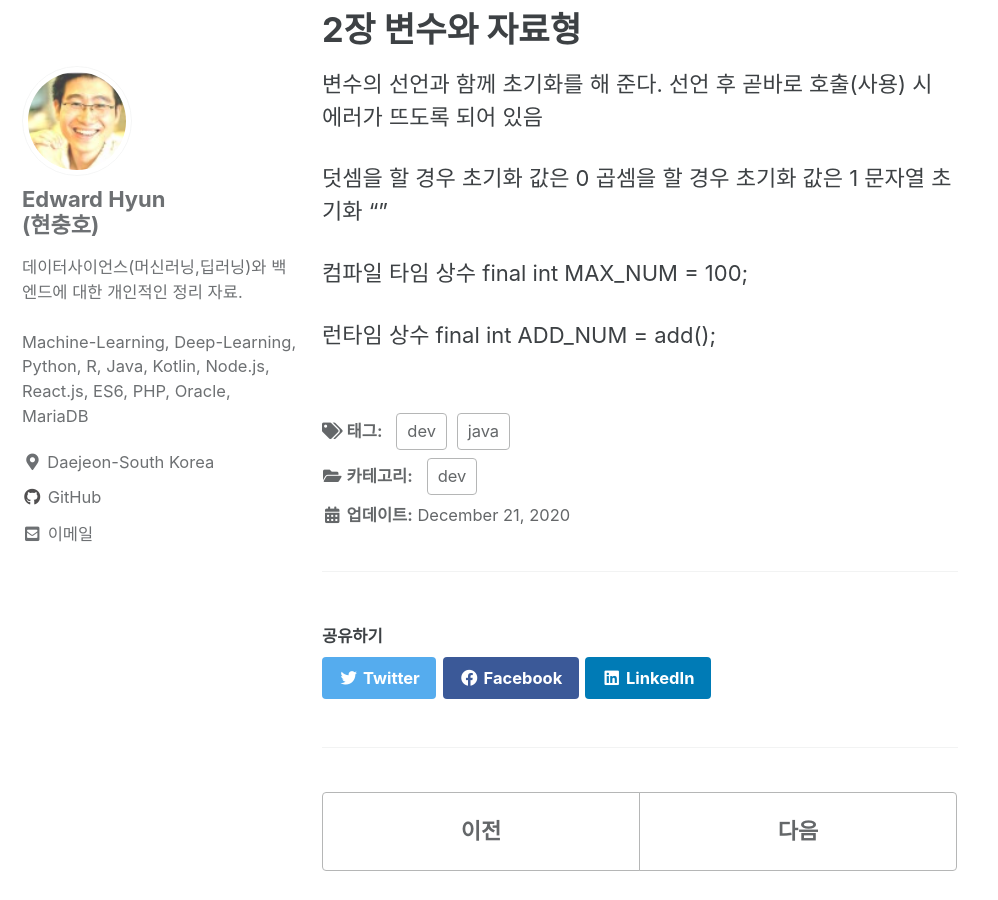
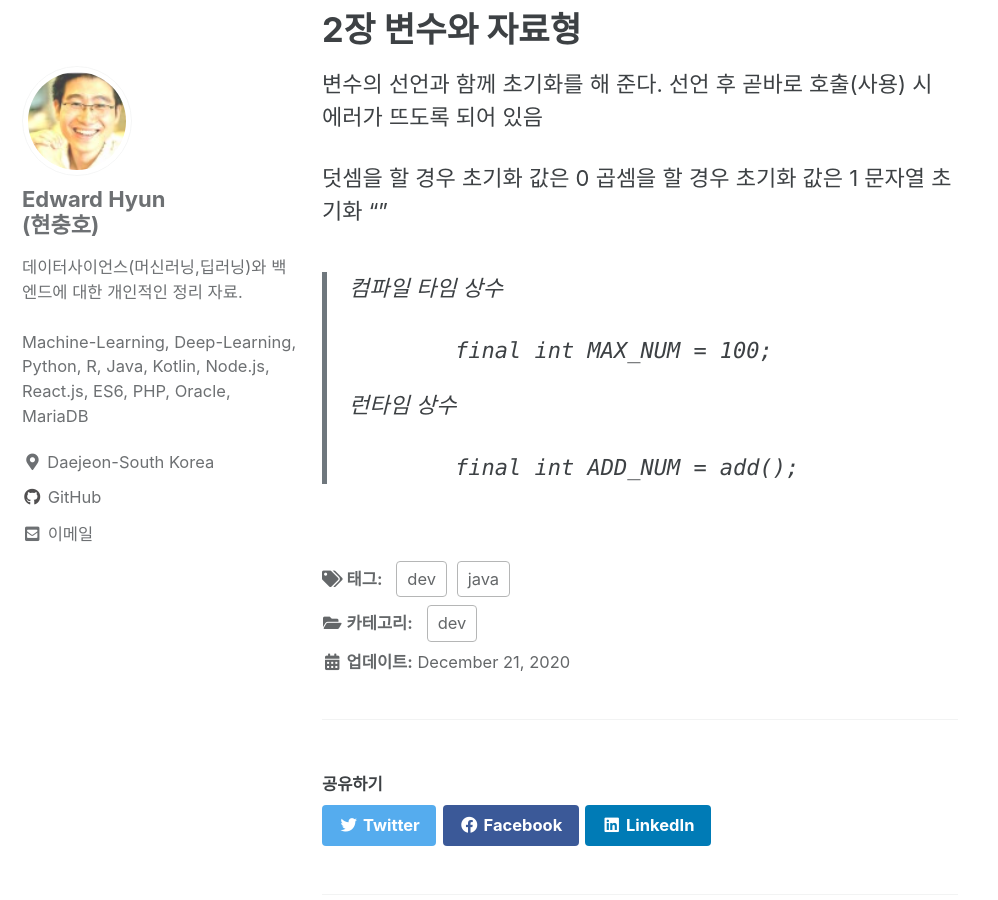
Before and after one commit to iamhch24/iamhch24.github.io, a Jekyll site: the page built from _posts/2020-12-21-[Study] Do it 자바 프로그래밍 입문.md, in a window 1280 px wide and 900 px high, scrolled down 1396 px. Shown: the whole window, without its empty margins (0-998 px from the left). Built offline with Jekyll 4.4.1, drawn with Linux system fonts in a browser that asks for light colours; cached includes are drawn as plain includes; some of the changed lines change nothing that is shown.

Commit message:
_posts/2020-12-21-[Study] Do it 자바 프로그래밍 입문.md updated from https://stackedit.io/

````diff
--- a/_posts/2020-12-21-[Study] Do it 자바 프로그래밍 입문.md
+++ b/_posts/2020-12-21-[Study] Do it 자바 프로그래밍 입문.md
@@ -54,18 +54,21 @@ toc: true
 문자열 초기화 ""
 
 
-컴파일 타임 상수
+> 컴파일 타임 상수
+```Java
 	final int MAX_NUM = 100;
-
-런타임 상수
+```
+> 런타임 상수
+```Java
 	final int ADD_NUM = add();
+```
 
 
 
 
 <!--stackedit_data:
-eyJoaXN0b3J5IjpbOTUwNDExMzU3LDE3Mzc5Njg3ODksMTQ3OT
-YwMjUzLDU2ODIyMjI3NiwtODc1NDkwOTM3LDI3NjI1MzYxLC0x
-MjY4NDgzODg1LDE2NzQ2Mzc4NTksMTA0OTE2MTg5NSwtMTQzMT
-Y3OTcyM119
+eyJoaXN0b3J5IjpbMTE4MTg0MDMzMSw5NTA0MTEzNTcsMTczNz
+k2ODc4OSwxNDc5NjAyNTMsNTY4MjIyMjc2LC04NzU0OTA5Mzcs
+Mjc2MjUzNjEsLTEyNjg0ODM4ODUsMTY3NDYzNzg1OSwxMDQ5MT
+YxODk1LC0xNDMxNjc5NzIzXX0=
 -->
````
